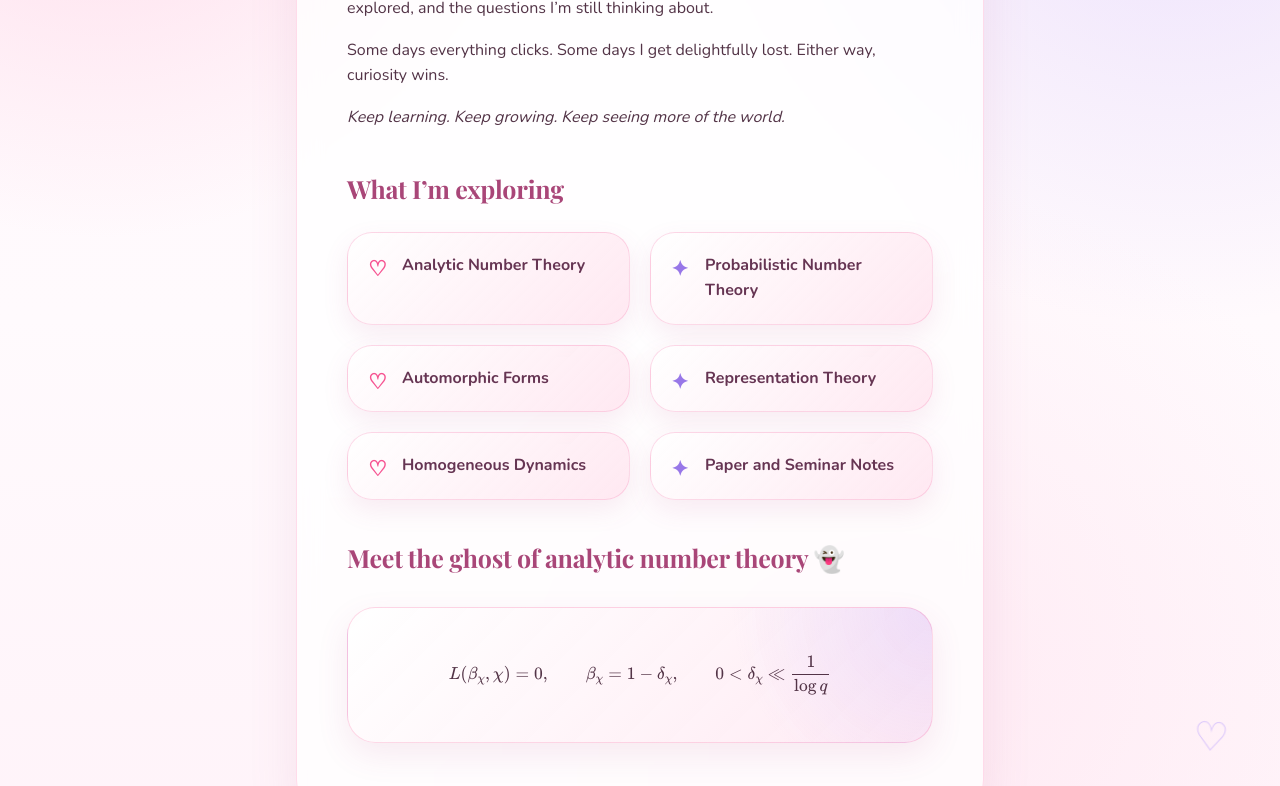
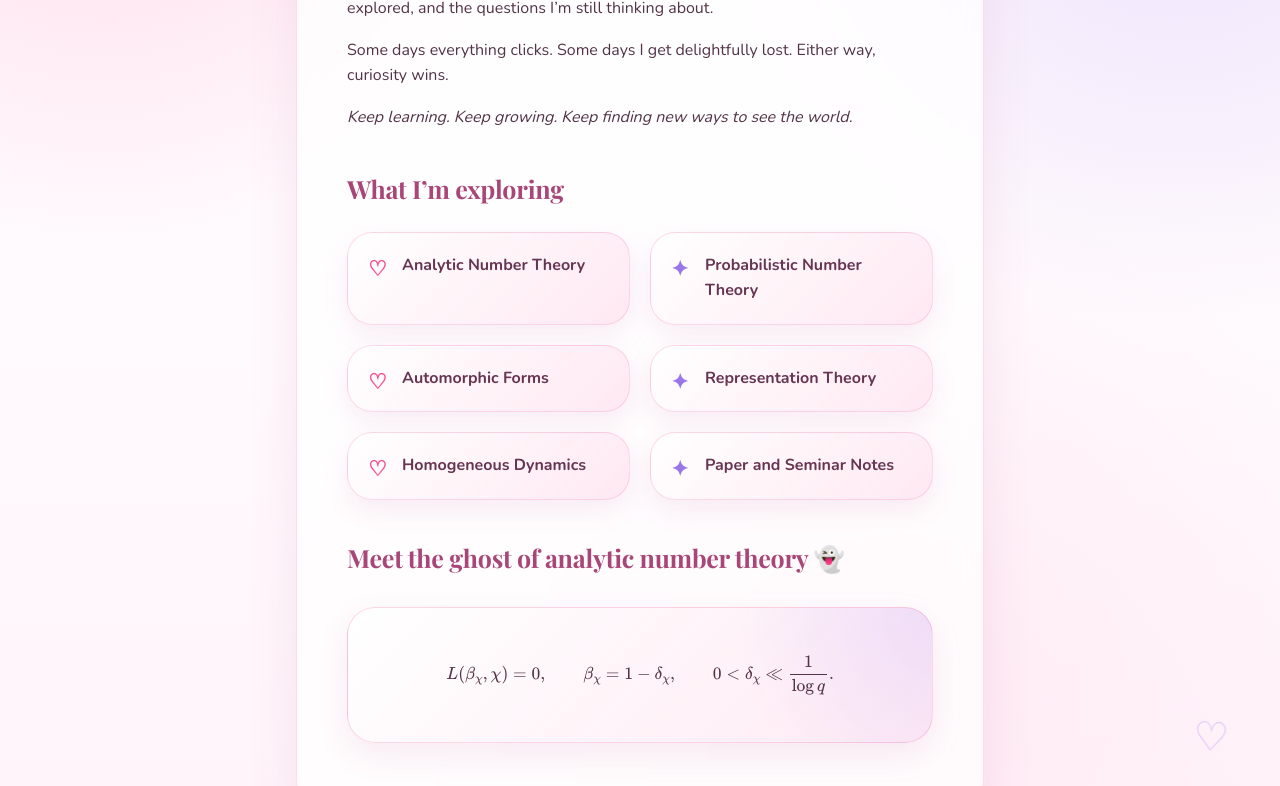
Before and after one commit to yanyanwang-math/yanyanwang-math.github.io, an MkDocs documentation site: the page built from docs/index.md, in a window 1280 px wide and 1347 px high. Shown: the part 442-1228 px from the top of the window. Built offline with MkDocs 1.6.1 and Material for MkDocs 9.7.7, drawn with Linux system fonts in a browser that asks for light colours.

Commit message:
Update text for clarity in index.md

```diff
--- a/docs/index.md
+++ b/docs/index.md
@@ -11,7 +11,7 @@ Some days everything clicks.
 Some days I get delightfully lost.
 Either way, curiosity wins.
 
-*Keep learning. Keep growing. Keep seeing more of the world.*
+*Keep learning. Keep growing. Keep finding new ways to see the world.*
 
 ## What I’m exploring
 
@@ -29,5 +29,5 @@ L(\beta_\chi,\chi)=0,
 \qquad
 \beta_\chi=1-\delta_\chi,
 \qquad
-0<\delta_\chi\ll\frac{1}{\log q}
+0<\delta_\chi\ll\frac{1}{\log q}.
 \]
```
